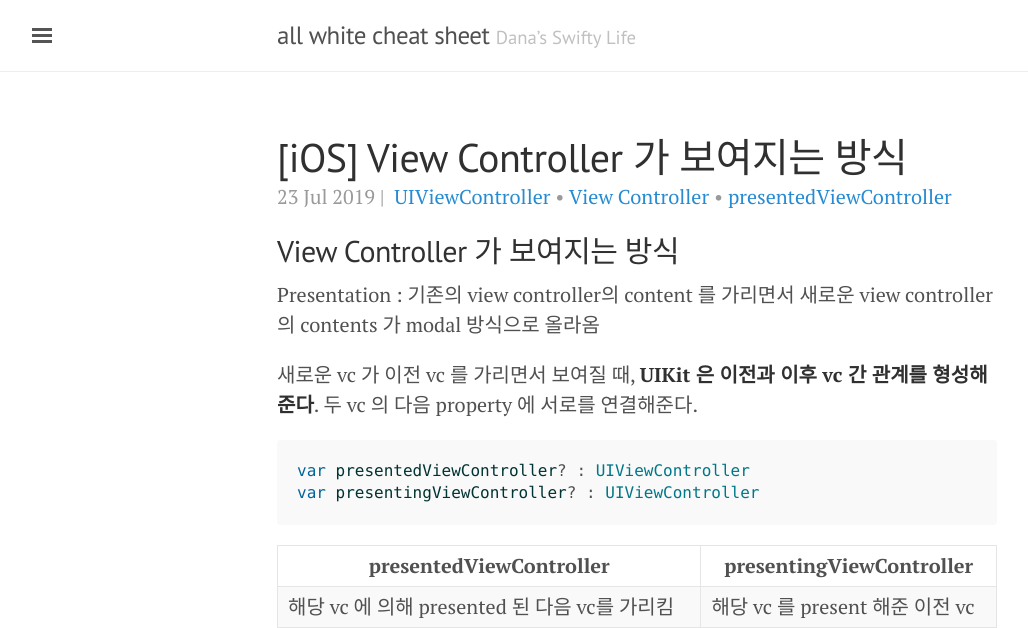
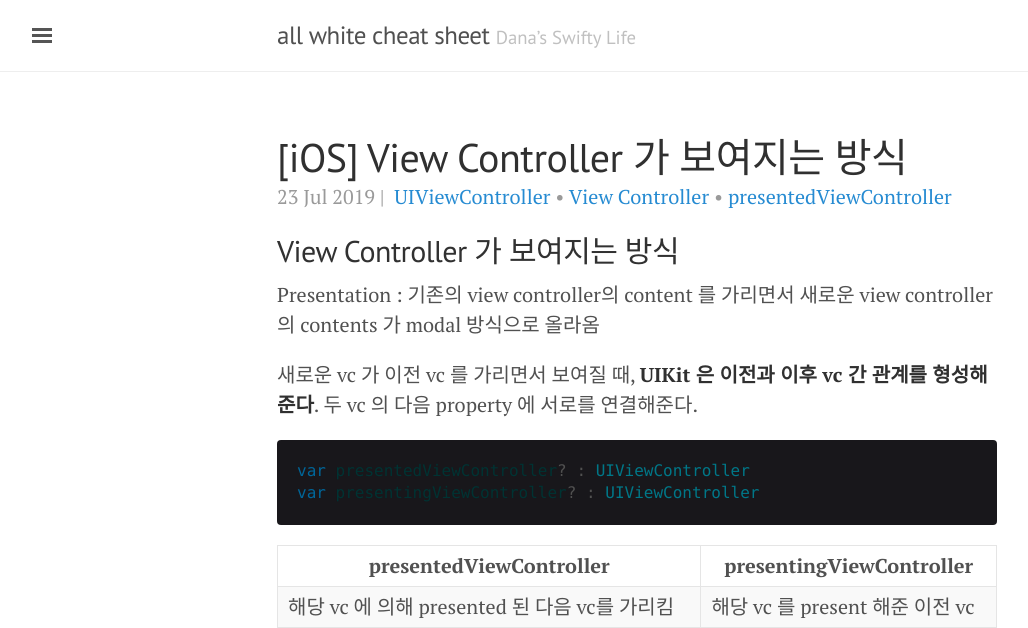
Before and after one commit to daheenallwhite/daheenallwhite.github.io, a Jekyll site: the page built from _posts/2019-07-23-View-Controller-Presentation.md, in a window 1280 px wide. Shown: the top 628 px of the page, without its empty margins (3-1031 px from the left). Built offline with Jekyll 4.4.1, drawn with Linux system fonts in a browser that asks for light colours; nearby versions of some CDN libraries; comment, search, counter and statistics services are not loaded; grey boxes are pictures that could not be loaded.

Commit message:
Change background color of code tag

```diff
--- a/public/css/poole.css
+++ b/public/css/poole.css
@@ -156,7 +156,7 @@ code {
   padding: .25em .5em;
   font-size: 85%;
   color: #bf616a;
-  background-color: #f9f9f9;
+  background-color: #18171B;
   border-radius: 3px;
 }
 pre {
@@ -170,7 +170,7 @@ pre {
   white-space: pre-wrap;
   word-break: break-all;
   word-wrap: break-word;
-  background-color: #f9f9f9;
+  background-color: #18171B;
 }
 pre code {
   padding: 0;
```
